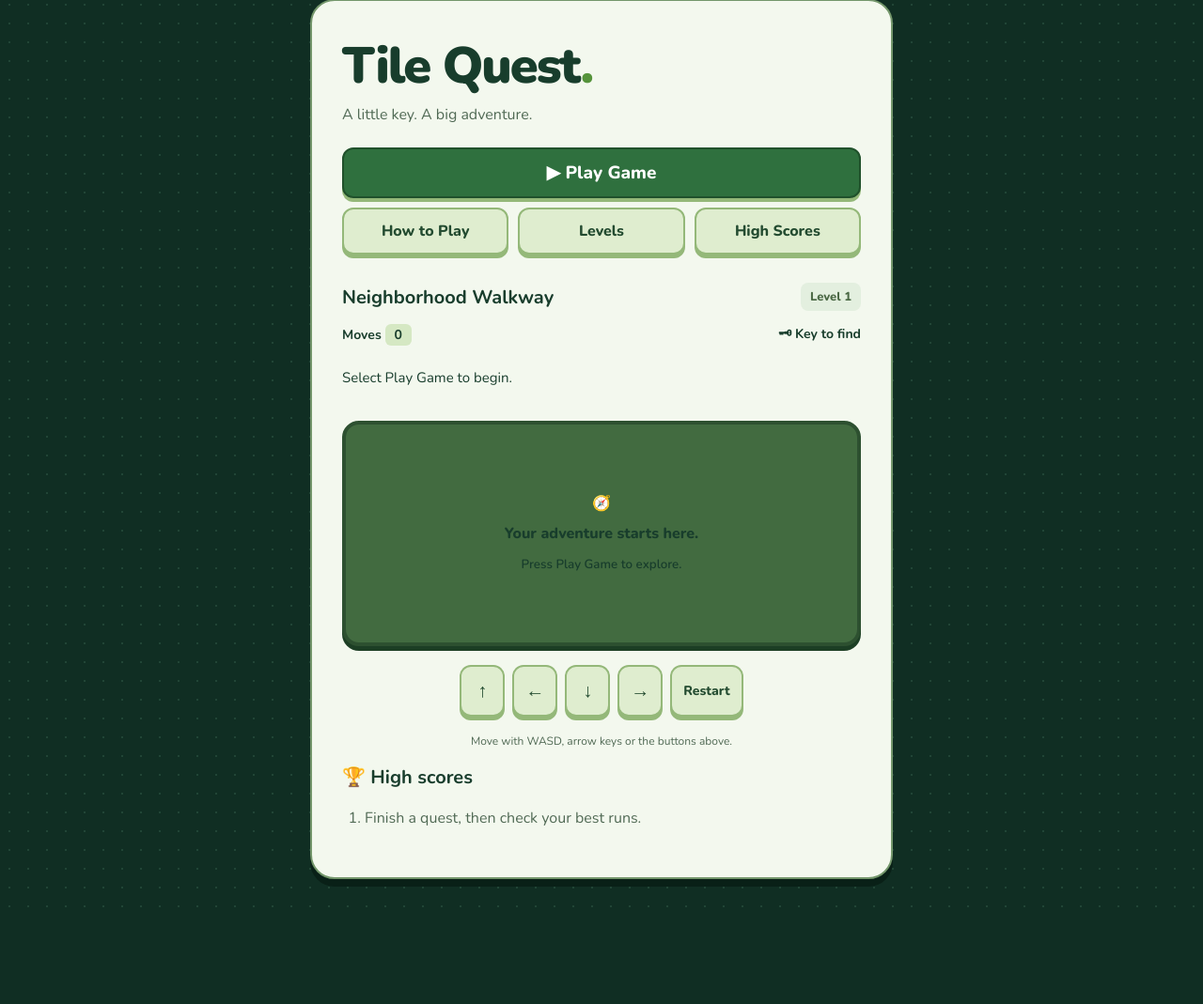
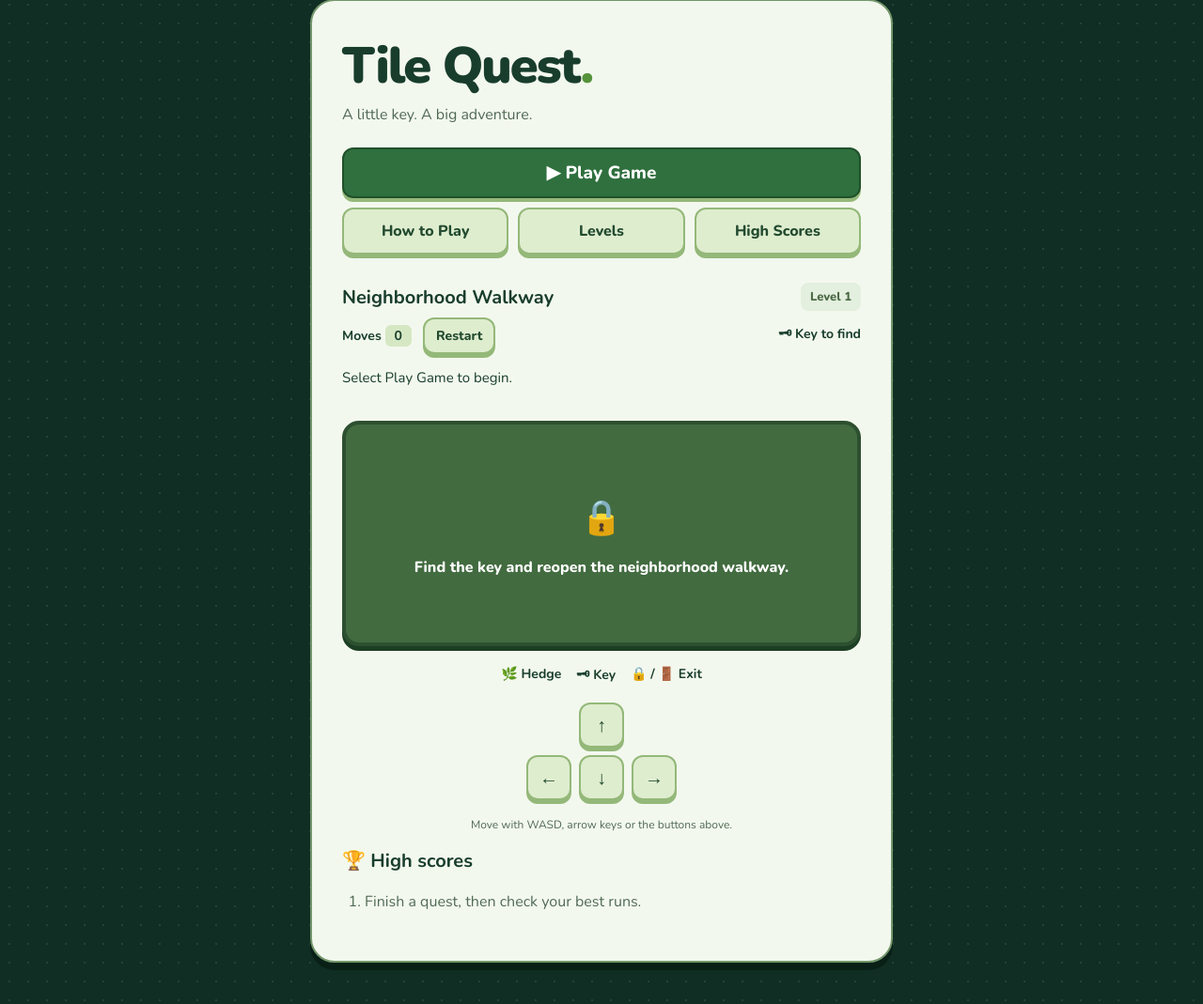
Before and after one commit to antonsec/tile-quest, a Flask app: page / in a window 1280 px wide. Shown: the part 45-1114 px from the top of the page at 94% size. Before the commit the page ends 1011 px from the top, so only its background shows below. Run offline with Flask 3, Linux system fonts and the light colour scheme.

Commit message:
Polish the Level 1 board and controls

```diff
--- a/static/game.js
+++ b/static/game.js
@@ -29,14 +29,14 @@ async function sendRequest(url, body) {
 function drawGame() {
     board.replaceChildren();
     board.style.gridTemplateColumns = "repeat(" + game.board[0].length + ", 1fr)";
-    const labels = {".": "Floor",
-        "#": "Wall",
+    const labels = {".": "Path",
+        "#": "Hedge",
         "K": "Key",
-        "E": "Exit"};
+        "E": game.has_key ? "Unlocked exit" : "Locked exit"};
     const symbols = {".": "",
-        "#": "🪨",
+        "#": "🌿",
         "K": "🗝",
-        "E": "🚩"};
+        "E": game.has_key ? "🚪" : "🔒"};
     const classes = {".": "floor",
         "#": "wall",
         "K": "key",
@@ -49,9 +49,12 @@ function drawGame() {
             square.textContent = symbols[tile];
             square.setAttribute("role", "img");
             square.setAttribute("aria-label", labels[tile]);
+            if (tile === "E" && game.has_key) {
+                square.classList.add("tile--unlocked");
+            }
             if (game.player.row === row && game.player.col === col) {
                 square.classList.add("tile--player");
-                square.textContent = "🧑‍🚀";
+                square.textContent = "🚶";
                 square.setAttribute("aria-label", "You");
             }
             board.append(square);
@@ -60,14 +63,14 @@ function drawGame() {
     document.querySelector("#move-count").textContent = game.moves;
     document.querySelector("#key-status").textContent = "🗝 Key to find";
     status.className = "";
-    status.textContent = "Find the key, then head for the flag!";
+    status.textContent = "Find the key to unlock the exit.";
     if (game.has_key) {
-        document.querySelector("#key-status").textContent = "🗝 Key collected!";
-        status.textContent = "You found the key! The flag is ready for you.";
+        document.querySelector("#key-status").textContent = "🔓 Exit unlocked";
+        status.textContent = "You found the key! Head to the exit.";
     }
     if (game.blocked_reason) {
         const messages = {
-            wall: "A rock blocks the way. Try another path!",
+            wall: "A hedge blocks the way. Try another path!",
             boundary: "That is the edge of the map. Try another direction!",
             locked_exit: "Almost there! Find the key to unlock the exit.",
             completed: "Quest complete! Ready for another try?"
@@ -76,7 +79,7 @@ function drawGame() {
     }
     if (game.completed) {
         status.className = "is-complete";
-        status.textContent = "🎉 Route reopened! You finished in " + game.moves + " moves.";
+        status.textContent = "🎉 Walkway reopened in " + game.moves + " moves!";
     }
 }
 
--- a/static/style.css
+++ b/static/style.css
@@ -45,7 +45,8 @@ button:focus-visible { outline: 3px solid #bd791b; outline-offset: 4px; }
 .level-heading { display: flex; align-items: center; justify-content: space-between; gap: 12px; }
 .level-heading h2 { margin: 0; }
 .level-tag { background: #e3efdf; color: #4a6844; border-radius: 8px; padding: 6px 10px; white-space: nowrap; font-size: 13px; font-weight: 800; }
-.game-stats { display: flex; justify-content: space-between; gap: 12px; font-weight: 700; font-size: 14px; }
+.game-stats { display: flex; flex-wrap: wrap; align-items: center; gap: 8px 12px; font-weight: 700; font-size: 14px; }
+#key-status { margin-left: auto; }
 #move-count { display: inline-block; padding: 2px 10px; background: #d5e8c3; border-radius: 6px; }
 #game-board {
     display: grid;
@@ -58,27 +59,46 @@ button:focus-visible { outline: 3px solid #bd791b; outline-offset: 4px; }
     border-radius: 18px;
     box-shadow: 0 5px 0 #1c3e24;
 }
-.board-intro { align-self: center; text-align: center; line-height: 2; font-weight: 800; }
-.board-intro small { font-weight: 600; }
+.board-intro { align-self: center; color: #fff; text-align: center; line-height: 2; font-weight: 800; }
+.board-intro span { display: block; font-size: 36px; }
+.tile-legend {
+    display: flex;
+    flex-wrap: wrap;
+    justify-content: center;
+    gap: 8px 16px;
+    padding: 0;
+    margin: 0 0 16px;
+    list-style: none;
+    font-size: 14px;
+    font-weight: 700;
+}
 .tile {
     min-width: 0;
     aspect-ratio: 1;
     display: grid;
     place-items: center;
-    background: #e6eccf;
+    background: #eee0c2;
     border-radius: 10px;
-    box-shadow: inset 0 -4px 0 #cdd7b0;
+    box-shadow: inset 0 -4px 0 #cdbb93;
     font-size: clamp(24px, 6vw, 42px);
 }
-.tile--wall { background: #6e8f62; box-shadow: inset 0 -4px 0 #4c6a45; }
+.tile--wall { background: #315c38; box-shadow: inset 0 -4px 0 #23452a; }
 .tile--key { background: #ffe2a0; box-shadow: inset 0 -4px 0 #e2bc67; }
-.tile--exit { background: #c9debb; box-shadow: inset 0 -4px 0 #a6c28d; }
+.tile--exit { background: #d5cfc1; box-shadow: inset 0 -4px 0 #ada495; }
+.tile--unlocked { background: #c9e5b5; box-shadow: inset 0 -4px 0 #a6c28d; }
 .tile--player { outline: 3px solid #2f703e; outline-offset: -3px; background: #c2ec9c; }
 #game-status { min-height: 3em; margin: 8px 0; font-size: 15px; line-height: 1.5; }
-#game-status.is-complete { color: #31643e; font-weight: 900; }
-.controls { display: flex; flex-wrap: wrap; justify-content: center; gap: 8px; }
-.controls button { min-width: 48px; font-size: 20px; }
-#restart-btn { font-size: 14px; }
+#game-status.is-complete {
+    padding: 10px 12px;
+    background: #d5e8c3;
+    border-radius: 8px;
+    color: #234b30;
+    font-weight: 900;
+}
+.controls { display: grid; grid-template-columns: repeat(3, 48px); justify-content: center; gap: 8px; }
+.controls button { min-height: 48px; padding: 8px; font-size: 20px; }
+.controls [data-direction="up"] { grid-column: 1 / -1; justify-self: center; width: 48px; }
+#restart-btn { padding: 8px 12px; font-size: 14px; }
 .keyboard-hint { color: #516a55; text-align: center; font-size: 12px; margin-top: 18px; }
 #scores-list { padding-left: 24px; color: #516a55; line-height: 1.8; }
 [hidden] { display: none; }
--- a/templates/index.html
+++ b/templates/index.html
@@ -25,15 +25,28 @@
         <p id="instructions" hidden>Use WASD, arrow keys or the direction buttons. Avoid walls, collect the key and reach the exit in as few moves as possible. Reopen a walking route for a more walkable neighborhood, inspired by SDG 11.</p>
         <section id="game-view" aria-label="Level 1">
             <div class="level-heading"><h2>Neighborhood Walkway</h2><span class="level-tag">Level 1</span></div>
-            <div class="game-stats"><p>Moves <strong id="move-count">0</strong></p><p id="key-status">🗝 Key to find</p></div>
+            <div class="game-stats">
+                <p>Moves <strong id="move-count">0</strong></p>
+                <button id="restart-btn" type="button">Restart</button>
+                <p id="key-status">🗝 Key to find</p>
+            </div>
             <p id="game-status" role="status">Select Play Game to begin.</p>
-            <div id="game-board" aria-label="Game board"><p class="board-intro">🧭<br>Your adventure starts here.<br><small>Press Play Game to explore.</small></p></div>
+            <div id="game-board" aria-label="Game board">
+                <p class="board-intro">
+                    <span aria-hidden="true">🔒</span>
+                    Find the key and reopen the neighborhood walkway.
+                </p>
+            </div>
+            <ul class="tile-legend" aria-label="Tile legend">
+                <li><span aria-hidden="true">🌿</span> Hedge</li>
+                <li><span aria-hidden="true">🗝</span> Key</li>
+                <li><span aria-hidden="true">🔒 / 🚪</span> Exit</li>
+            </ul>
             <div class="controls">
                 <button type="button" data-direction="up" aria-label="Move up">↑</button>
                 <button type="button" data-direction="left" aria-label="Move left">←</button>
                 <button type="button" data-direction="down" aria-label="Move down">↓</button>
                 <button type="button" data-direction="right" aria-label="Move right">→</button>
-                <button id="restart-btn" type="button">Restart</button>
             </div>
         </section>
         <p class="keyboard-hint">Move with WASD, arrow keys or the buttons above.</p>
```
